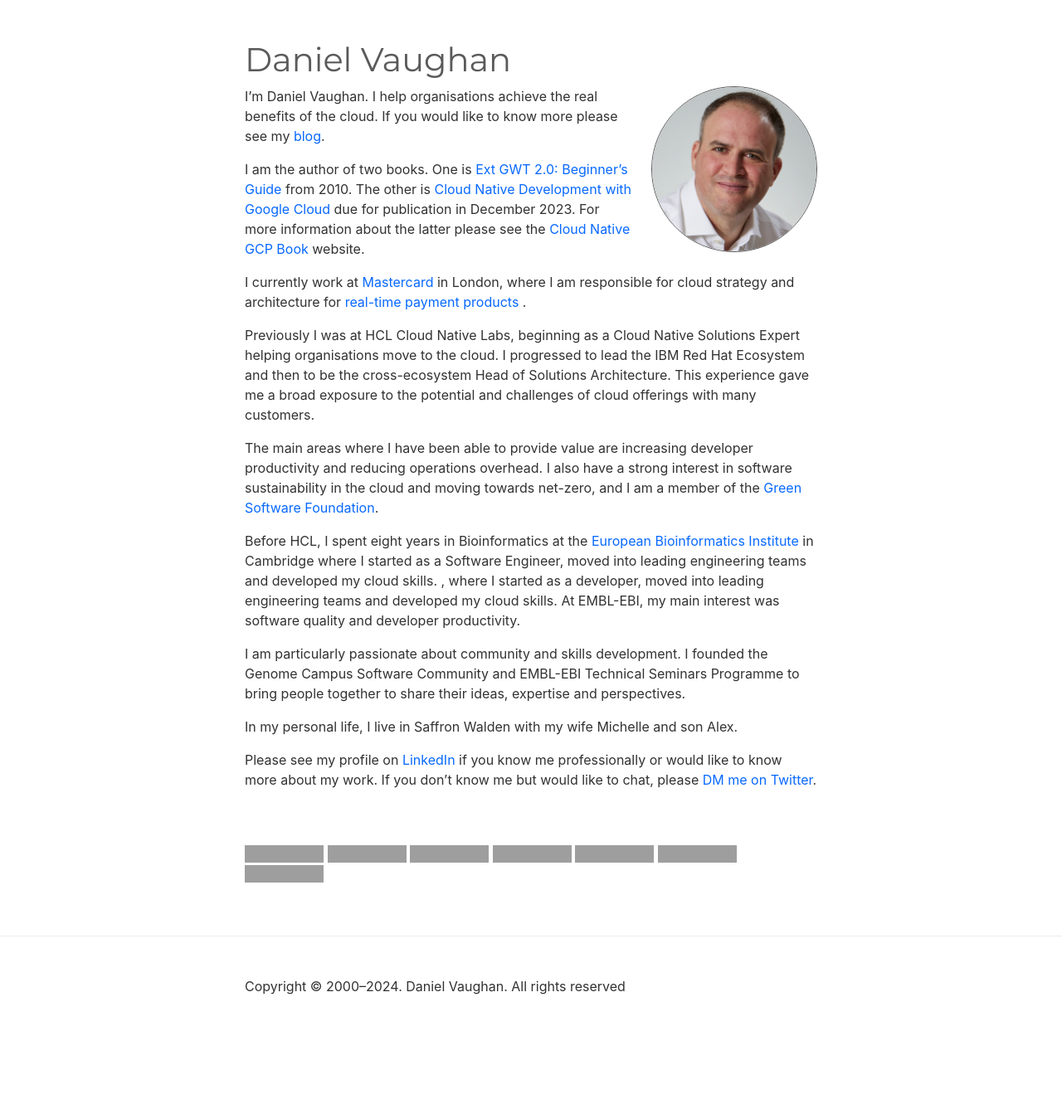
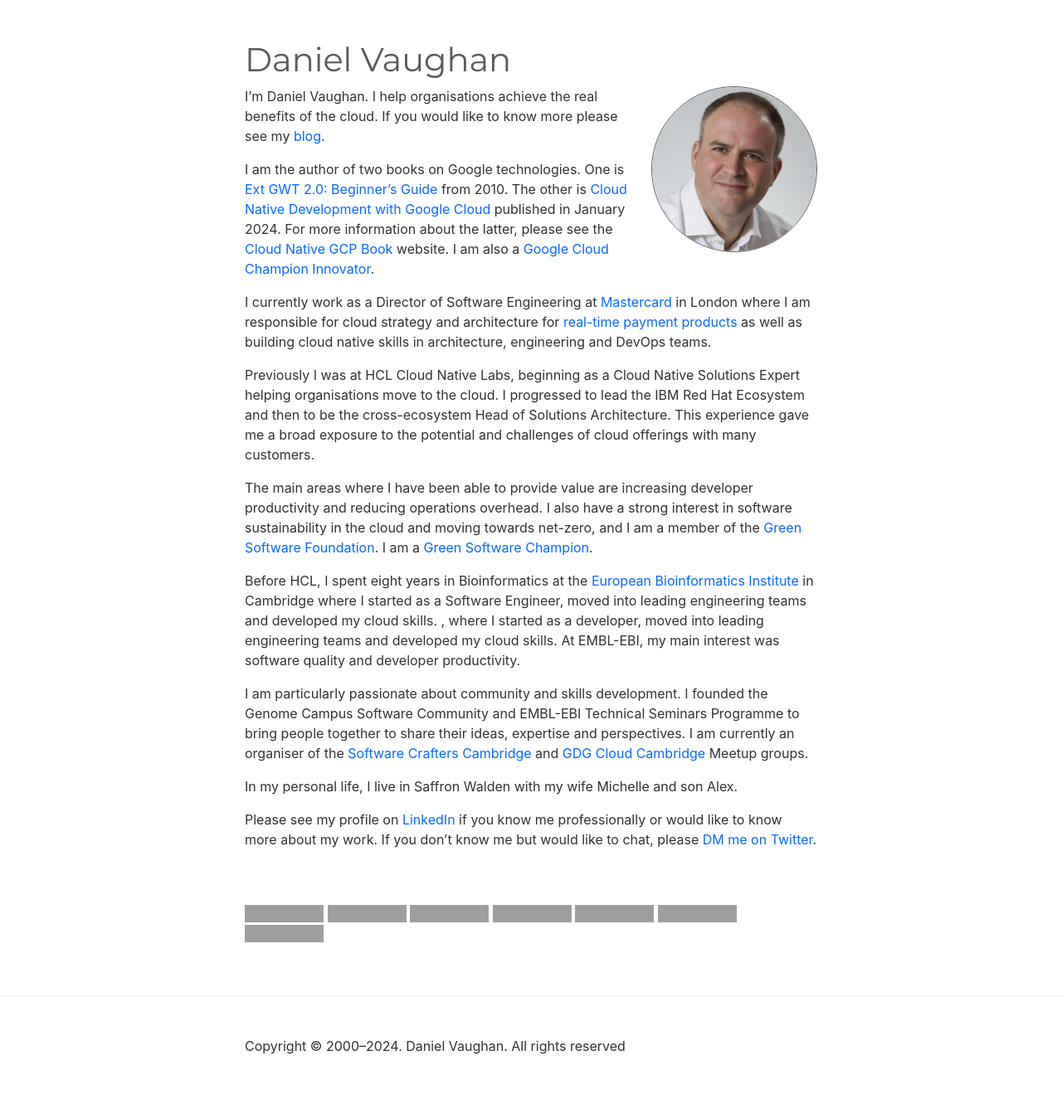
Before and after one commit to danielvaughan/danielvaughan.github.io, a Jekyll site: the page built from index.md, in a window 1280 px wide. Shown: the whole page at 83% size. Built offline with Jekyll 4.4.1, drawn with Linux system fonts in a browser that asks for light colours; comment, search, counter and statistics services are not loaded; before the commit the page ends 1265 px from its top, so only the background shows below that; grey boxes are pictures that could not be loaded.

Commit message:
added books

```diff
--- a/index.md
+++ b/index.md
@@ -3,20 +3,20 @@
 title: Daniel Vaughan
 description: Daniel Vaughan is a cloud native solutions expert based in London, UK
 ---
-<img style="float: right; margin-left: 20px; border: 1px solid; border-radius: 50%; border-color: #5a5a5a;" src="img/daniel-vaughan.png" alt="Daniel Vaughan Photo" width=200>
+<img style="float: right; margin-left: 20px; border: 1px solid; border-radius: 50%; border-color: #5a5a5a;" src="img/daniel-vaughan-en.jpg" alt="Daniel Vaughan Photo" width=200>
 I’m Daniel Vaughan. I help organisations achieve the real benefits of the cloud. If you would like to know more please see my [blog](https://blog.danielvaughan.com){:target="_blank"}.
 
-I am the author of two books. One is [Ext GWT 2.0: Beginner's Guide](https://www.amazon.co.uk/Ext-GWT-2-0-Beginners-Guide/dp/1849511845){:target="_blank"} from 2010. The other is [Cloud Native Development with Google Cloud](https://cloudnativegcp.com){:target="_blank"} due for publication in December 2023. For more information about the latter please see the [Cloud Native GCP Book](https://cloudnativegcp.com){:target="_blank"} website.
+I am the author of two books on Google technologies. One is [Ext GWT 2.0: Beginner's Guide](https://www.amazon.co.uk/Ext-GWT-2-0-Beginners-Guide/dp/1849511845){:target="_blank"} from 2010. The other is [Cloud Native Development with Google Cloud](https://cloudnativegcp.com){:target="_blank"} published in January 2024. For more information about the latter, please see the [Cloud Native GCP Book](https://cloudnativegcp.com){:target="_blank"} website. I am also a [Google Cloud Champion Innovator](https://cloud.google.com/innovators/innovator?profileId=104202580498566413630){:target="_blank"}.
 
-I currently work at [Mastercard](https://www.vocalink.com/){:target="_blank"} in London, where I am responsible for cloud strategy and architecture for [real-time payment products](https://b2b.mastercard.com/real-time-payments/){:target="_blank"} .
+I currently work as a Director of Software Engineering at [Mastercard](https://www.vocalink.com/){:target="_blank"} in London where I am responsible for cloud strategy and architecture for [real-time payment products](https://b2b.mastercard.com/real-time-payments/){:target="_blank"} as well as building cloud native skills in architecture, engineering and DevOps teams.
 
 Previously I was at HCL Cloud Native Labs, beginning as a Cloud Native Solutions Expert helping organisations move to the cloud. I progressed to lead the IBM Red Hat Ecosystem and then to be the cross-ecosystem Head of Solutions Architecture. This experience gave me a broad exposure to the potential and challenges of cloud offerings with many customers.
 
-The main areas where I have been able to provide value are increasing developer productivity and reducing operations overhead. I also have a strong interest in software sustainability in the cloud and moving towards net-zero, and I am a member of the [Green Software Foundation](https://greensoftware.foundation/){:target="_blank"}.
+The main areas where I have been able to provide value are increasing developer productivity and reducing operations overhead. I also have a strong interest in software sustainability in the cloud and moving towards net-zero, and I am a member of the [Green Software Foundation](https://greensoftware.foundation/){:target="_blank"}. I am a [Green Software Champion](https://champions.greensoftware.foundation/champions/daniel-vaughan/){:target="_blank"}.
 
 Before HCL, I spent eight years in Bioinformatics at the [European Bioinformatics Institute](https://www.ebi.ac.uk){:target="_blank"} in Cambridge where I started as a Software Engineer, moved into leading engineering teams and developed my cloud skills. , where I started as a developer, moved into leading engineering teams and developed my cloud skills. At EMBL-EBI, my main interest was software quality and developer productivity.
 
-I am particularly passionate about community and skills development. I founded the Genome Campus Software Community and EMBL-EBI Technical Seminars Programme to bring people together to share their ideas, expertise and perspectives.
+I am particularly passionate about community and skills development. I founded the Genome Campus Software Community and EMBL-EBI Technical Seminars Programme to bring people together to share their ideas, expertise and perspectives. I am currently an organiser of the [Software Crafters Cambridge](https://www.meetup.com/cambridge-software-crafters/) and [GDG Cloud Cambridge](https://gdg.community.dev/gdg-cloud-cambridge/) Meetup groups.
 
 In my personal life, I live in Saffron Walden with my wife Michelle and son Alex.
 
```
Also changed, not shown: img/daniel-vaughan-en.jpg (added).
